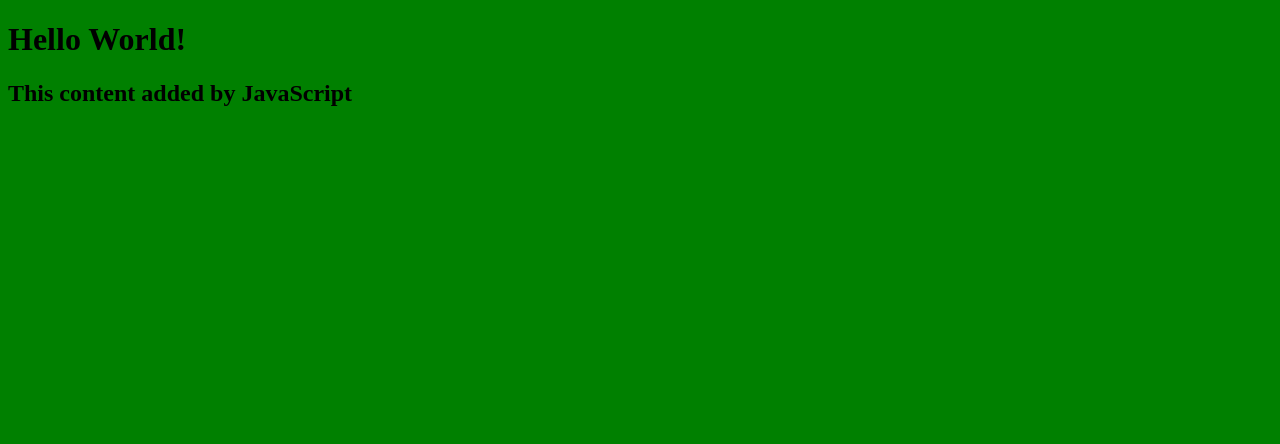
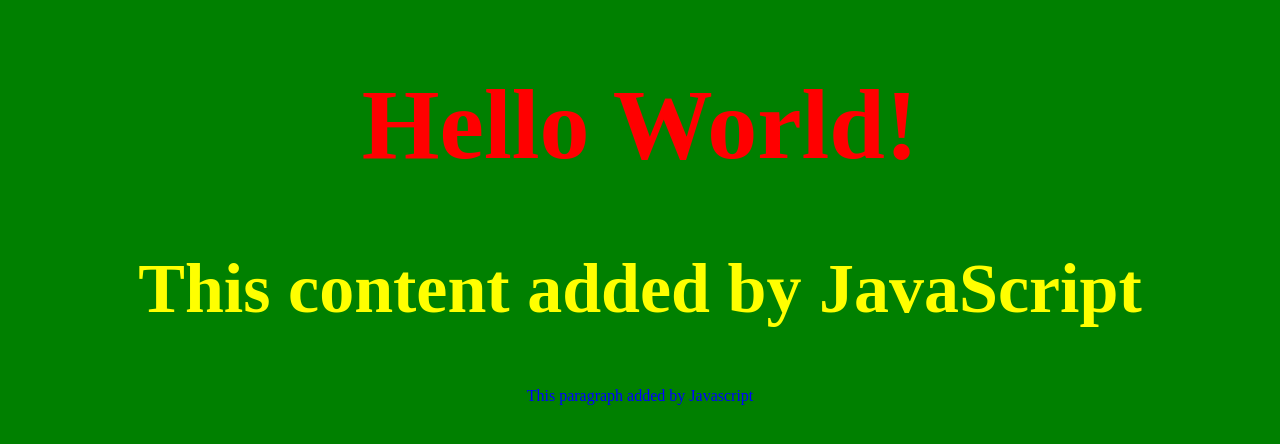
Before and after one commit to nnlayhtet/my-personal-website, a plain HTML site: page index.html in a window 1280 px wide. Drawn offline with Linux system fonts and the light colour scheme.

Commit message:
change font-seze and colors

```diff
--- a/index.html
+++ b/index.html
@@ -1,12 +1,12 @@
 <!DOCTYPE html>
 <html lang="en">
     <head>
-        <link rel="stylesheet" href="style.css"/>
+        <link rel="stylesheet" href="./style.css"/>
         <title>My Personal Website</title>
     </head>
     <body>
         <h1>Hello World!</h1>
-        <script src="script.js"></script>
+        <script src="./script.js"></script>
     </body>
 
 
--- a/script.js
+++ b/script.js
@@ -1,3 +1,10 @@
 const h2 = document.createElement("h2");
 h2.textContent = "This content added by JavaScript";
 document.querySelector("body").appendChild(h2);
+h2.style.color = "yellow"
+h2.style.fontSize = "70px"
+h2.style.textAlign = "center"
+
+const p = document.createElement("p");
+p.textContent = "This paragraph added by Javascript";
+document.querySelector("body").appendChild(p);
--- a/style.css
+++ b/style.css
@@ -1,3 +1,12 @@
 body {
     background : green;
 }
+h1 {
+    font-size: 100px;
+    color: red;
+    text-align: center;
+}
+p {
+    color: blue;
+    text-align: center;
+}
```
